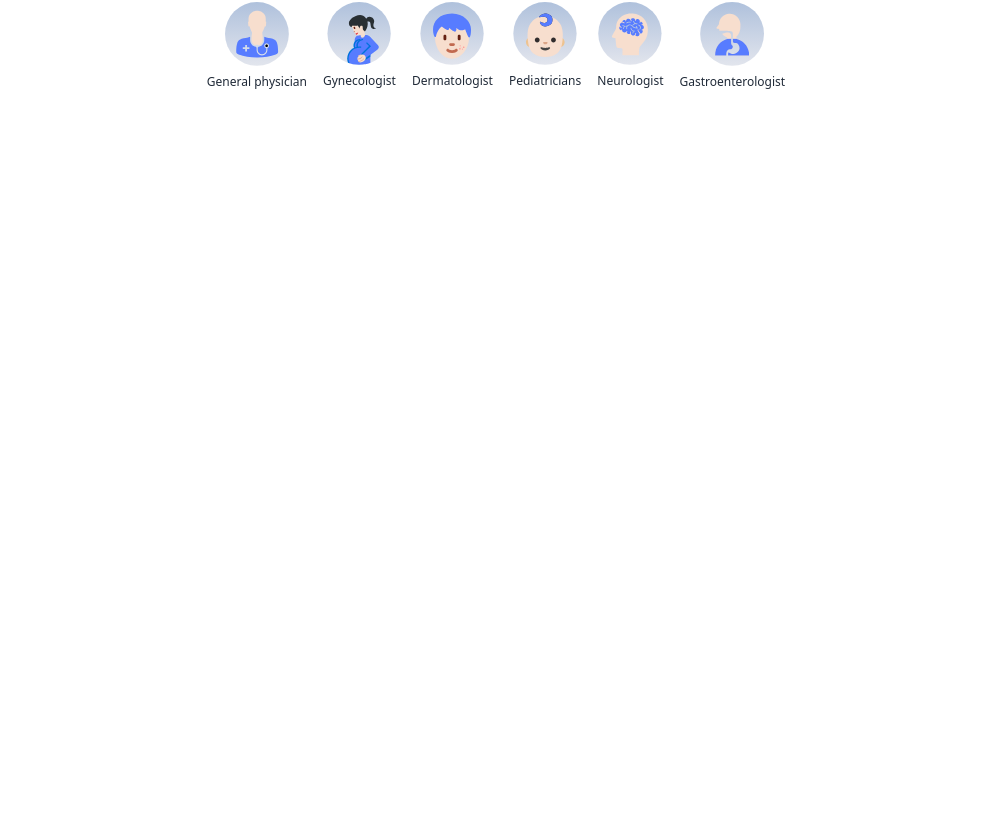
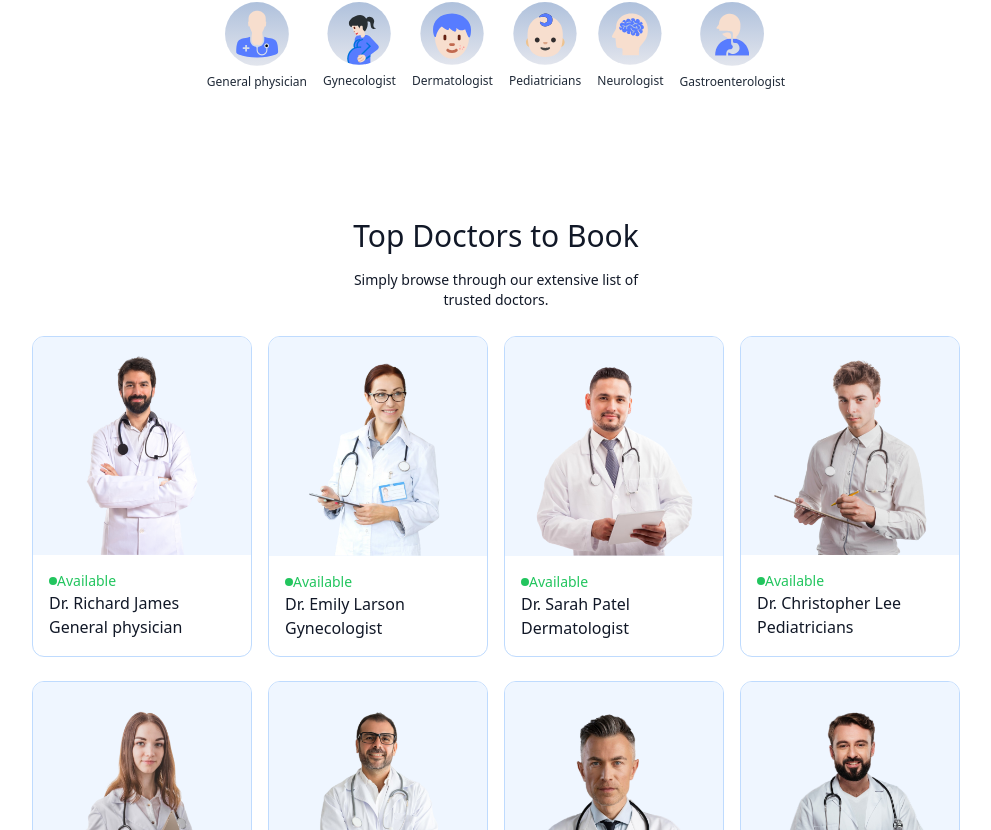
Before and after one commit to Arshiya2801/CareReserve, a React (Vite) app in the folder frontend/: page / in a window 1280 px wide. Shown: the part 850-1680 px from the top of the page, without its empty margins (144-1135 px from the left). Before the commit the page ends 1004 px from the top, so only its background shows below. Built offline with nearby package versions, Linux system fonts and the light colour scheme.

Commit message:
ninth commit

```diff
--- a/frontend/src/components/TopDoctors.jsx
+++ b/frontend/src/components/TopDoctors.jsx
@@ -1,9 +1,25 @@
 import React from 'react'
+import { doctors } from '../assets/assets'
 
 const TopDoctors = () => {
   return (
-    <div>
-
+    <div className='flex flex-col items-center gap-4 my-16 ☐ text-gray-900 md:mx-10'>
+        <h1 className='text-3xl font-mediu'>Top Doctors to Book</h1>
+        <p className='sm:w-1/3 text-center text-sm'>Simply browse through our extensive list of trusted doctors.</p>
+        <div className='w-full grid grid-cols-auto gap-4 pt-5 gap-y-6 px-3 sm:px-2'>
+            {doctors.slice(0,10).map((item,index)=>(
+                <div className='border border-blue-200 rounded-xl overflow-hidden cursor-pointer hover: translate-y-[-10px] transition-all duration-500'>
+                    <img className=' bg-blue-50'src={item.image} alt="" />
+                    <div className='p-4 '>
+                        <div className='flex items-center gap=2 text-sm text-center text-green-500'>
+                            <p className='w-2 h-2 bg-green-500 rounded-full'></p><p>Available</p>
+                        </div>
+                    <p>{item.name}</p>
+                    <p>{item.speciality}</p>
+                </div>
+            </div>
+            ))}
+        </div>
     </div>
   )
 }
--- a/frontend/tailwind.config.js
+++ b/frontend/tailwind.config.js
@@ -8,6 +8,9 @@
     extend: {
       colors:{
         'primary':"#5f6FFF"
+      },
+      gridTemplateColumns:{
+        'auto':'repeat(auto-fill,minmax(200px,1fr))'
       }
     },
   },
```
